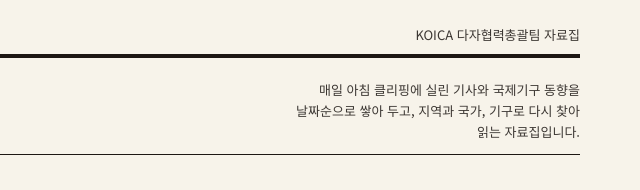
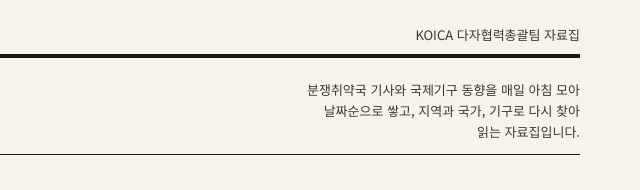
Before and after one commit to gaminotgarmin-coder/fragile-states-brief, a plain HTML site: page index.html in a window 1280 px wide. Shown: the top 190 px of the page, 640-1280 px from the left. Drawn offline with Linux system fonts and the light colour scheme.

```diff
--- a/index.html
+++ b/index.html
@@ -260,7 +260,7 @@ button { cursor: pointer; }
       <div class="hero__top"><span><b data-folio-date>…</b> <span data-folio-day></span></span><span>KOICA 다자협력총괄팀 자료집</span></div>
       <div class="mast">
         <h1>분쟁취약국 동향<span>.</span></h1>
-        <p>매일 아침 클리핑에 실린 기사와 국제기구 동향을 날짜순으로 쌓아 두고, 지역과 국가, 기구로 다시 찾아 읽는 자료집입니다.</p>
+        <p>분쟁취약국 기사와 국제기구 동향을 매일 아침 모아 날짜순으로 쌓고, 지역과 국가, 기구로 다시 찾아 읽는 자료집입니다.</p>
       </div>
       <p class="ledger"><span><b data-folio-issue>…</b></span><span>기사 <b data-count-stories>…</b>건</span><span>기구 동향 <b data-count-events>…</b>건</span><span>발행 <b data-count-issues>…</b>호</span><span>2026년 11월 3일 창간</span></p>
     </div>
```
Also changed, not shown: 1 other file.
